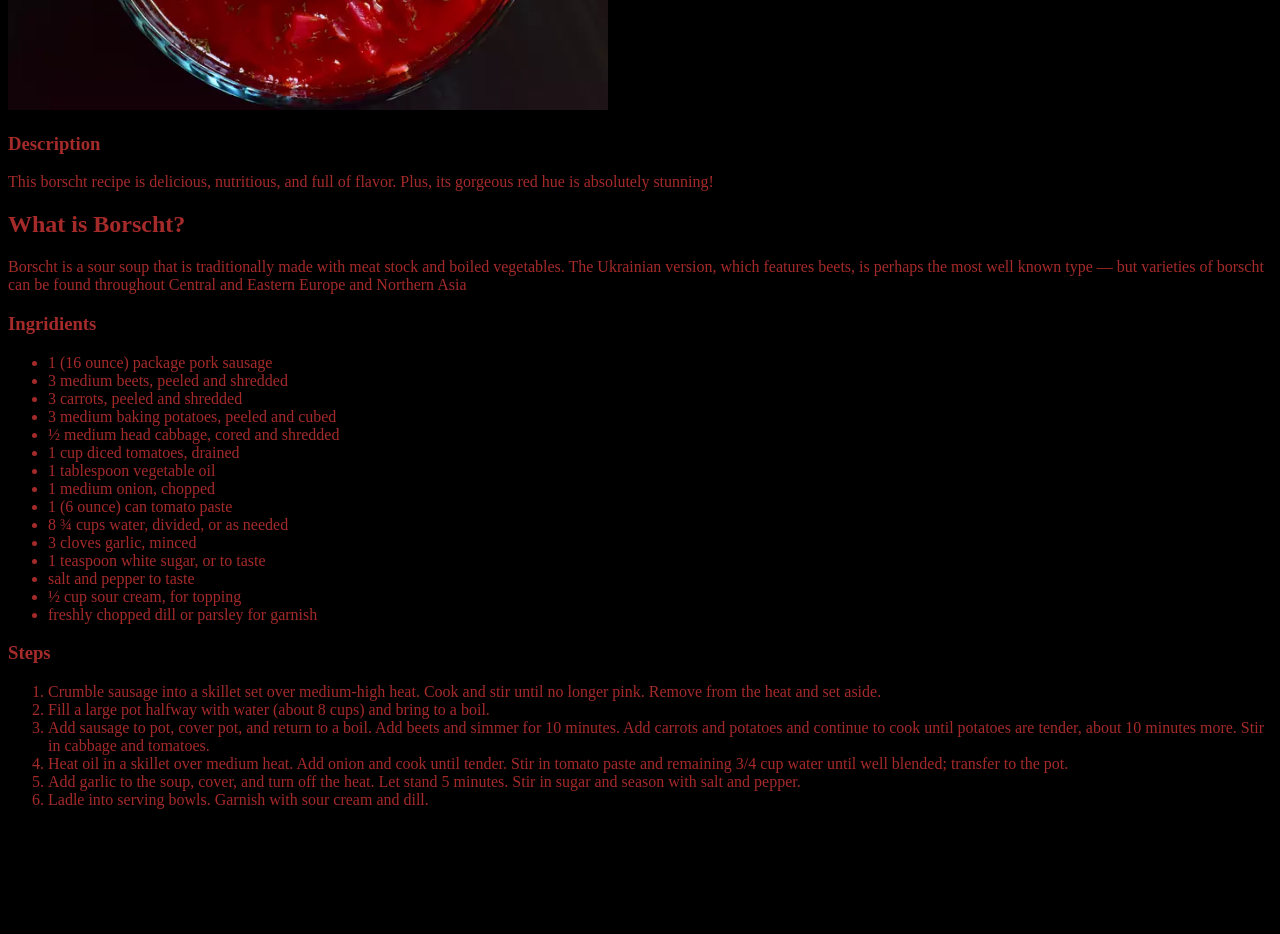
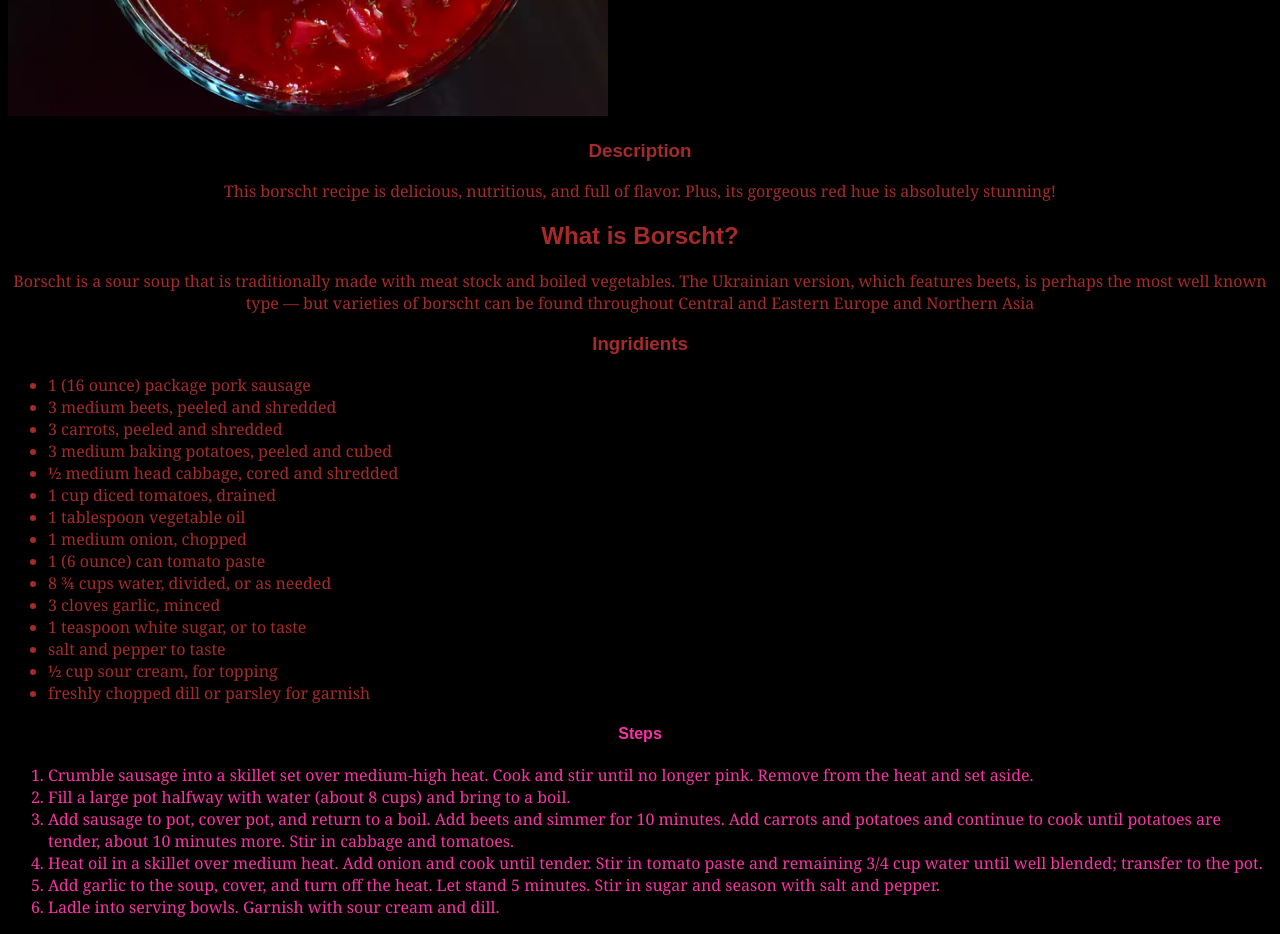
Before and after one commit to Firkax69/odin-recipes, a plain HTML site: page recipes/borscht.html in a window 1280 px wide. Shown: the part 420-1354 px from the top of the page. Before the commit the page ends 1245 px from the top, so only its background shows below. Drawn offline with Linux system fonts and the light colour scheme.

Commit message:
Finish styling all 3 pages
Style borscht, salad and pancake pages

```diff
--- a/recipes/borscht.html
+++ b/recipes/borscht.html
@@ -7,13 +7,13 @@
     <title>Borscht</title>
 </head>
 <body id="page-borscht">
-    <h1>Ukrainian Red Borscht</h1>
+    <h1 class="header1">Ukrainian Red Borscht</h1>
     <img src="../images/Borscht.webp" alt="Photo of freshly cooked borscht with sour cream, ready to eat" width="600" height="450">
-    <h3>Description</h3>
-    <p>This borscht recipe is delicious, nutritious, and full of flavor. Plus, its gorgeous red hue is absolutely stunning!</p>
-    <h2>What is Borscht?</h2>
-    <p>Borscht is a sour soup that is traditionally made with meat stock and boiled vegetables. The Ukrainian version, which features beets, is perhaps the most well known type — but varieties of borscht can be found throughout Central and Eastern Europe and Northern Asia</p>
-    <h3>Ingridients</h3>
+    <h3 class="header2">Description</h3>
+    <p class="description">This borscht recipe is delicious, nutritious, and full of flavor. Plus, its gorgeous red hue is absolutely stunning!</p>
+    <h2 class="header2">What is Borscht?</h2>
+    <p class="description">Borscht is a sour soup that is traditionally made with meat stock and boiled vegetables. The Ukrainian version, which features beets, is perhaps the most well known type — but varieties of borscht can be found throughout Central and Eastern Europe and Northern Asia</p>
+    <h3 class="header2">Ingridients</h3>
     <ul class="list-ingridients">
         <li>1 (16 ounce) package pork sausage</li>
         <li>3 medium beets, peeled and shredded</li>
@@ -31,7 +31,7 @@
         <li>½ cup sour cream, for topping</li>
         <li>freshly chopped dill or parsley for garnish</li>
     </ul>
-    <h3>Steps</h3>
+    <h4 class="header2">Steps</h4>
     <ol>
         <li>Crumble sausage into a skillet set over medium-high heat. Cook and stir until no longer pink. Remove from the heat and set aside.</li>
         <li>Fill a large pot halfway with water (about 8 cups) and bring to a boil.</li>
--- a/styles.css
+++ b/styles.css
@@ -16,13 +16,87 @@
 
 
 
+/* All below is styles for Borscht */
+
+#page-borscht {
+    background-color: black;
+    color: brown;
+}
+
+#page-borscht {
+    font-weight: 400;
+    font-family: Georgia, 'Times New Roman', Times, serif
+}
+
+#page-borscht .description {
+    color: brown;
+
+}
+
+#page-borscht ol {
+    color: rgb(248, 51, 162);
+}
+
+#page-borscht h4 {
+    color: rgb(248, 51, 162);
+}
+
+#page-borscht .description {
+    text-align: center;
+}
+
+
+
+
+
+
+
+/* All below is styles for Pacnake */
+
+#page-pancake {
+    background-color: rgb(243, 242, 241);
+}
+
+#page-pancake .description {
+    text-align: center;
+}
+
+#page-pancake ul {
+    color: rgb(226, 156, 226);
+}
+
+
+
+
+
+
 /* All below is styles for Salad */
 
 #page-salad {
     background-color: bisque;
 }
 
-#page-borscht {
-    background-color: black;
-    color: brown;
+#page-salad .header1,
+#page-salad .description {
+    text-align: center;
 }
+
+#page-salad p,
+#page-salad li {
+    font-family: system-ui, -apple-system, BlinkMacSystemFont, 'Segoe UI', Roboto, Oxygen, Ubuntu, Cantarell, 'Open Sans', 'Helvetica Neue', sans-serif
+}
+
+#page-salad .header1 {
+    font-family: system-ui, -apple-system, BlinkMacSystemFont, 'Segoe UI', Roboto, Oxygen, Ubuntu, Cantarell, 'Open Sans', 'Helvetica Neue', sans-serif
+}
+
+
+
+/* All below is styles for all*/
+
+#page-borscht .header2,
+#page-pancake .header2,
+#page-salad .header2 {
+    text-align: center;
+    font-family: fantasy;
+}
```
Also changed, not shown: index.html (+2 -1 lines), recipes/pancake.html (renamed from recipes/pancacke.html, +7 -7 lines), recipes/salad.html (+7 -7 lines), 1 other file.
